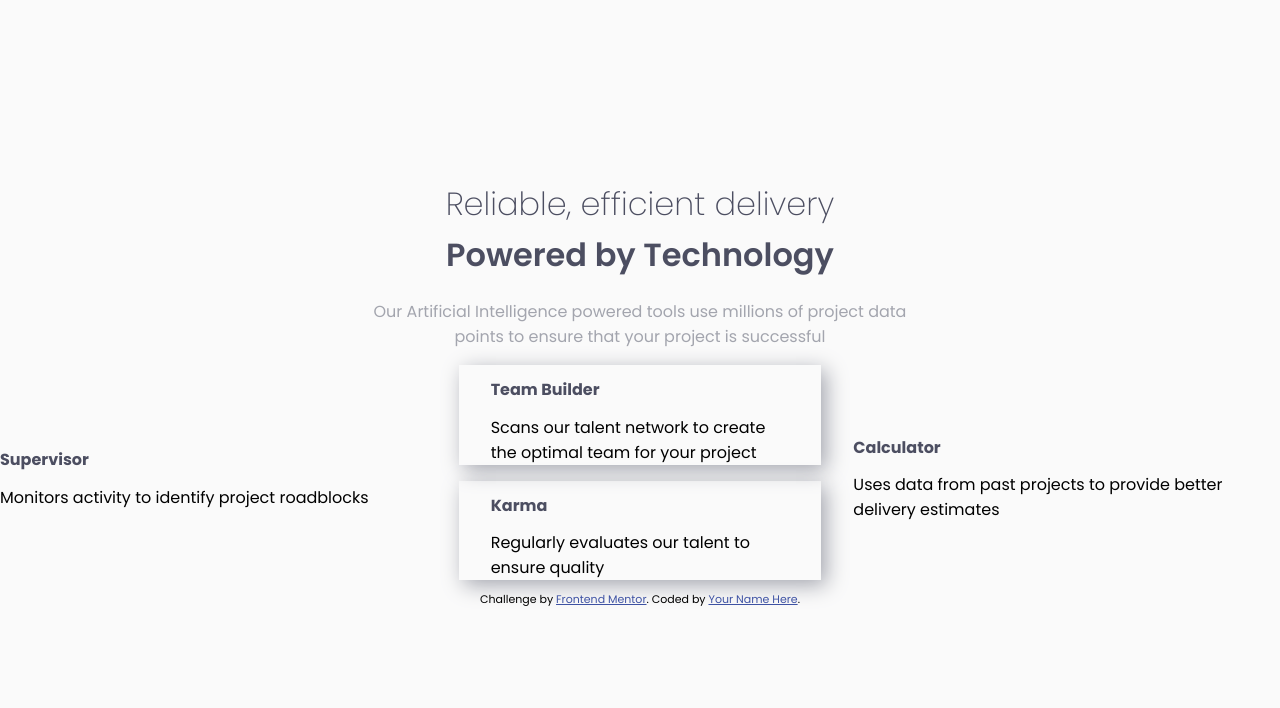
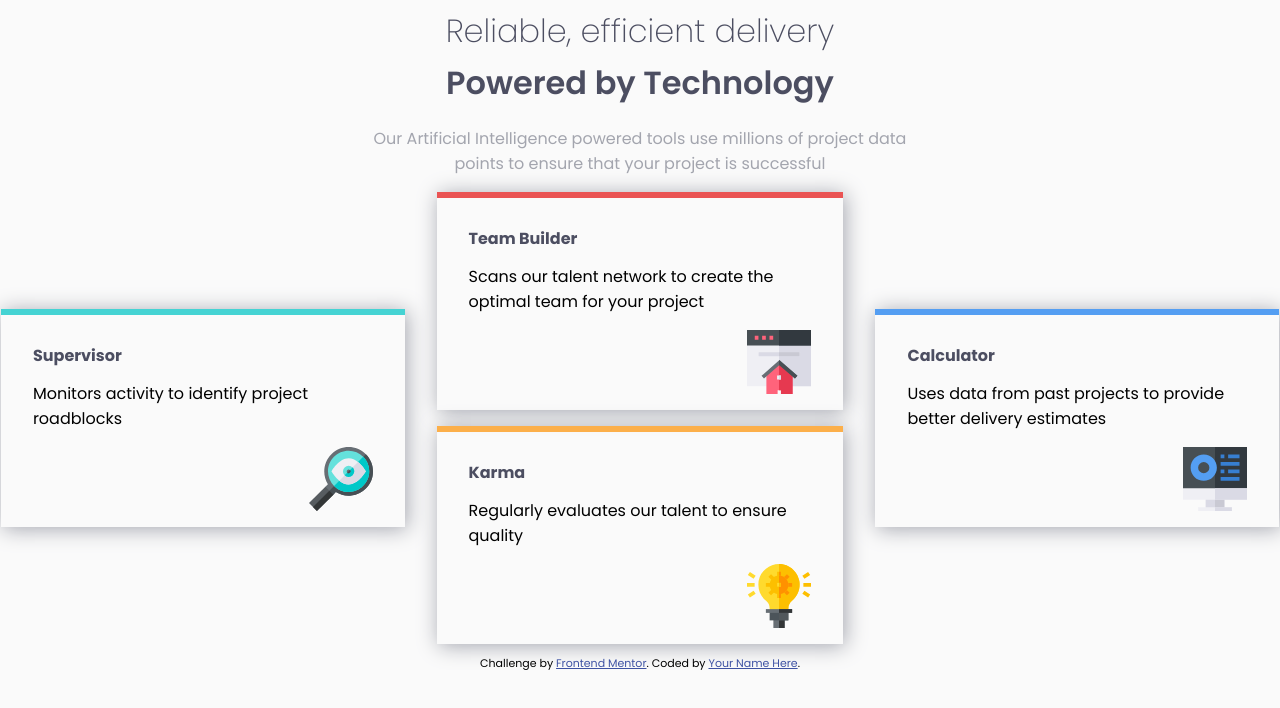
Before and after one commit to Mohammedrefaat98/four-card-feature-section-master, a plain HTML site: page index.html in a window 1280 px wide. Drawn offline with Linux system fonts and the light colour scheme.

Commit message:
final edit of the desktop page

```diff
--- a/index.html
+++ b/index.html
@@ -25,21 +25,39 @@
   </div>
   <div class="cards-container">
     <div class="side-subcontainer">
-      <h3>Supervisor</h3>
-      Monitors activity to identify project roadblocks</div>
+      <div class="card supervisor">
+        <h3>Supervisor</h3>
+        <p>Monitors activity to identify project roadblocks</p>
+        <div class="icon">
+          <img alt="supervision" src="./images/icon-supervisor.svg">
+        </div>
+      </div>
+    </div>
     <div class="middle-subcontainer">
-      <div>
+      <div class="card team-builder">
         <h4>Team Builder</h4>
-  Scans our talent network to create the optimal team for your project
+        <p>Scans our talent network to create the optimal team for your project</p>
+        <div class="icon">
+          <img alt="supervision" src="./images/icon-team-builder.svg">
+        </div>
       </div>
-      <div>
+      <div class="card karma">
         <h5>Karma</h5>
-  Regularly evaluates our talent to ensure quality
+        <p>Regularly evaluates our talent to ensure quality</p>
+        <div class="icon">
+          <img alt="supervision" src="./images/icon-karma.svg">
+        </div>
       </div>
     </div>
     <div class="side-subcontainer">
-      <h6>Calculator</h6>
-      Uses data from past projects to provide better delivery estimates</div>
+      <div class="card calculator">
+        <h6>Calculator</h6>
+        <p>Uses data from past projects to provide better delivery estimates</p>
+        <div class="icon">
+          <img alt="supervision" src="./images/icon-calculator.svg">
+        </div>
+      </div>
+    </div>
   </div>
 
 
--- a/style.css
+++ b/style.css
@@ -16,7 +16,6 @@
 
 html,body{
     width: 100vw;
-    height: 100vh;
     display: flex;
     align-items: center;
     justify-content: center;
@@ -54,7 +53,7 @@ h2{
 }
 .cards-container{
     display: grid;
-    grid-template-columns: 1fr 1fr 1fr;
+    grid-template-columns: 0.6fr 0.7fr 0.6fr;
 }
 .side-subcontainer{
     display: flex;
@@ -69,7 +68,37 @@ h2{
     row-gap: 1em;
 }
 
-.middle-subcontainer div{
-    box-shadow: 5px 5px 20px 0 var(--Grayish-Blue);
-    padding: 0 2rem;
+.card{
+    box-shadow: 2px 2px 20px 0 var(--Grayish-Blue);
+    padding: 1rem 2rem;
+    border-top: 0.4em solid;
 }
+
+
+.icon{
+    display: flex;
+    justify-content: end;
+}
+
+.supervisor{
+    border-top-color: var(--Cyan);
+}
+
+.team-builder{
+    border-top-color: var(--Red);
+}
+
+.karma{
+    border-top-color: var(--Orange);
+}
+
+.calculator{
+    border-top-color: var(--Blue);
+}
+
+@media (max-width: 430px) {
+    .cards-container{
+        display: grid;
+        grid-template-columns: 1fr;
+    }
+}
```
